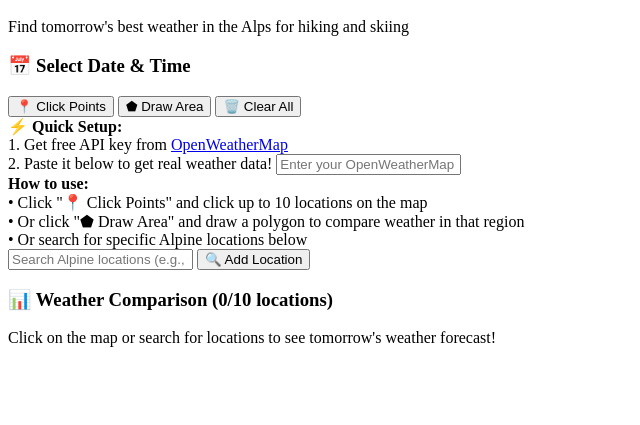
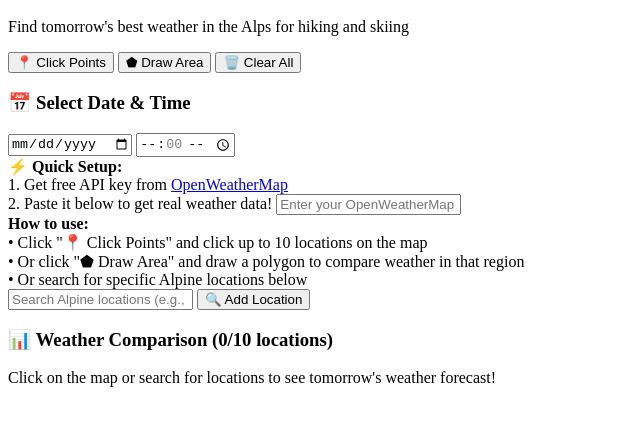
Before and after one commit to LS787/Alpine-Sunny-Spots, a plain HTML site: page index.html in a window 1280 px wide. Shown: the part 49-474 px from the top of the page, without its empty margins (0-640 px from the left). Drawn offline with Linux system fonts and the light colour scheme.

Commit message:
Update with improved layout and single date/time picker index.HTML

```diff
--- a/index.html
+++ b/index.html
@@ -1,13 +1,6 @@
 <div class="header">
   <h1>🏔️ Alpine Sunny Spots</h1>
   <p>Find tomorrow's best weather in the Alps for hiking and skiing</p>
-</div>
-
-<div class="time-selector">
-    <h3>📅 Select Date & Time</h3>
-    <div id="timeSlots" class="time-slots">
-        <!-- Time slots will be generated by JavaScript -->
-    </div>
 </div>
 
 <div class="container">
@@ -21,6 +14,14 @@
   </div>
 
   <div class="sidebar">
+    <div class="time-selector-card">
+      <h3>📅 Select Date & Time</h3>
+      <div class="datetime-inputs">
+        <input type="date" id="dateInput" class="date-input">
+        <input type="time" id="timeInput" class="time-input" step="3600">
+      </div>
+    </div>
+
     <div class="search-box">
       <div class="api-key-box">
         <strong>⚡ Quick Setup:</strong><br>
@@ -28,14 +29,12 @@
         2. Paste it below to get real weather data!
         <input type="password" class="api-key-input" id="apiKeyInput" placeholder="Enter your OpenWeatherMap API key">
       </div>
-
       <div class="instructions">
         <strong>How to use:</strong><br>
         • Click "📍 Click Points" and click up to 10 locations on the map<br>
         • Or click "⬟ Draw Area" and draw a polygon to compare weather in that region<br>
         • Or search for specific Alpine locations below
       </div>
-
       <input type="text" class="search-input" id="locationSearch" placeholder="Search Alpine locations (e.g., Chamonix, Zermatt, Innsbruck)">
       <button class="search-btn" onclick="searchLocation()">🔍 Add Location</button>
     </div>
@@ -49,3 +48,4 @@
       </div>
     </div>
   </div>
+</div>
```
Lines whose indentation alone changed are shown as unchanged.
